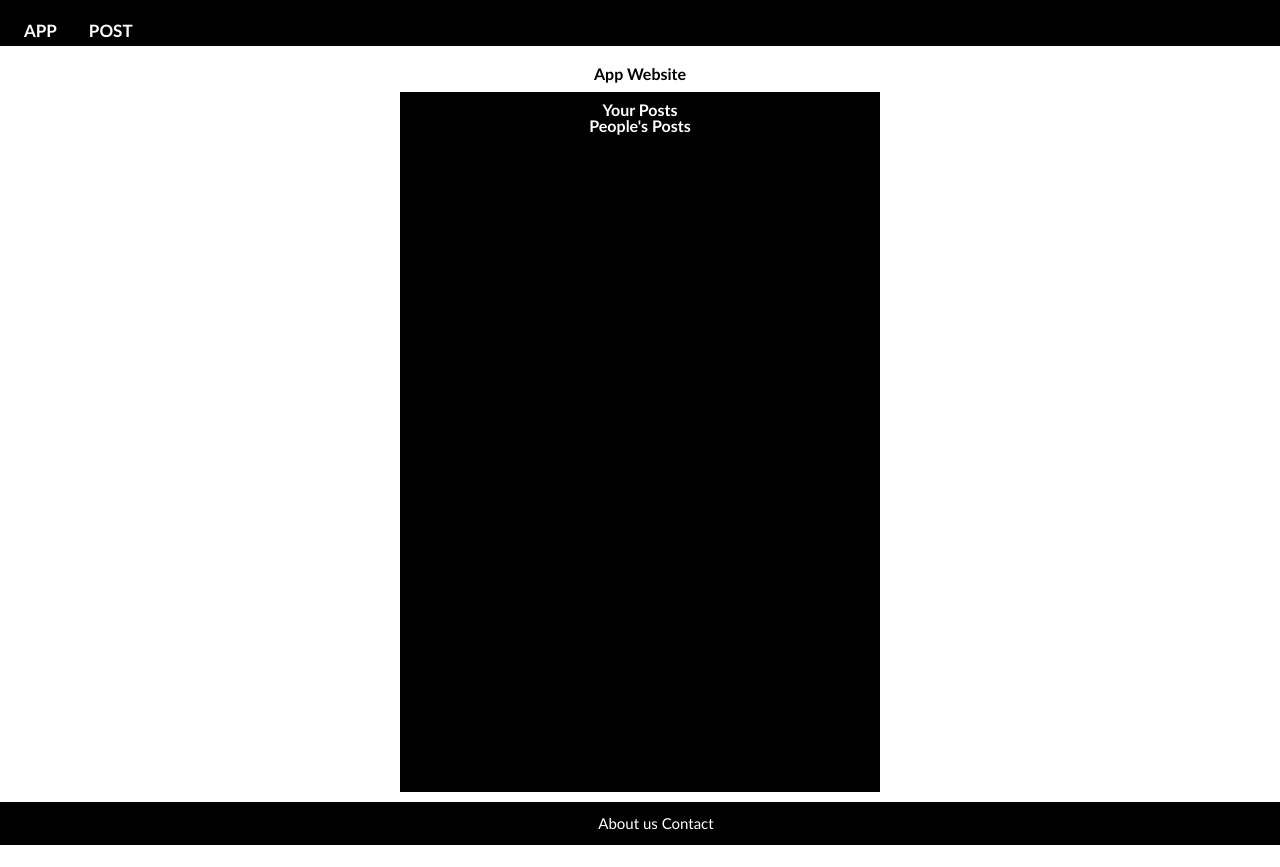
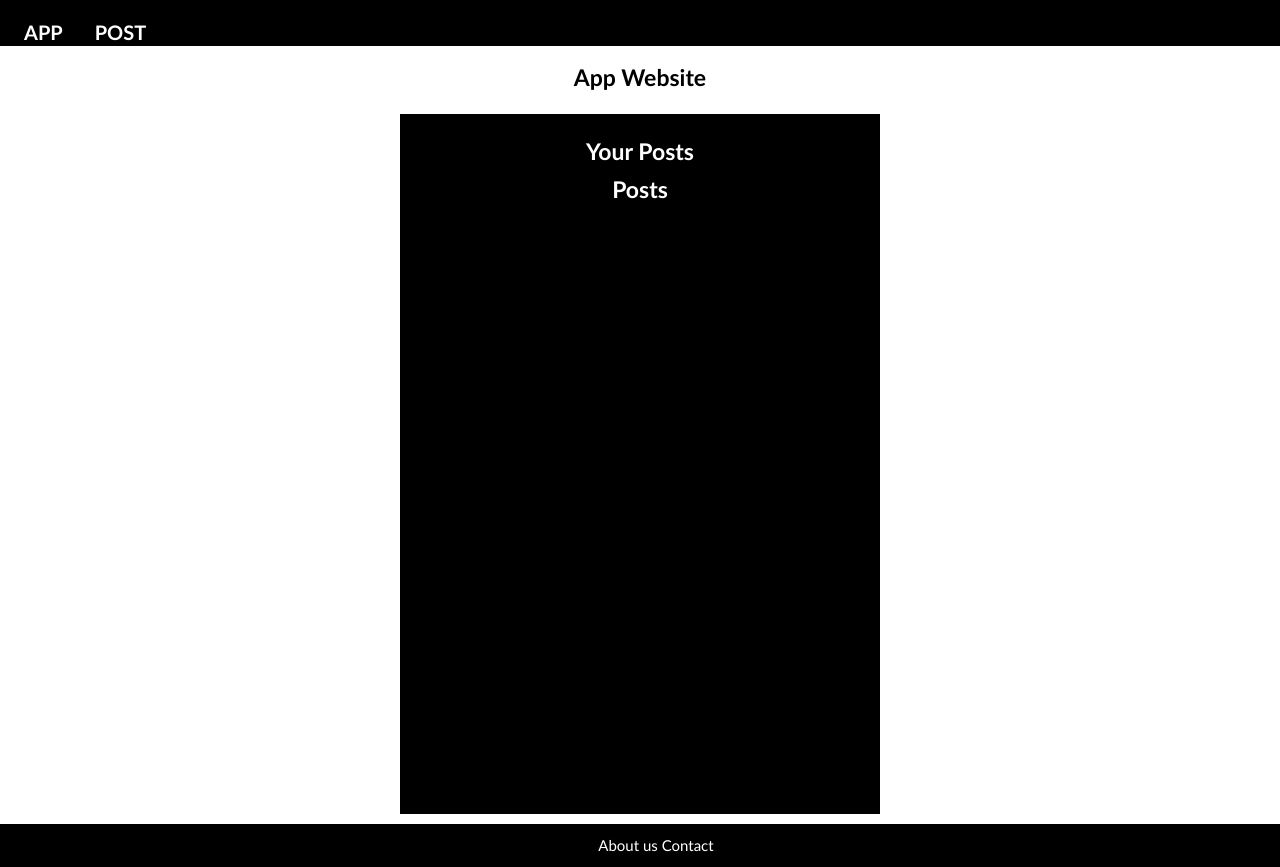
Before and after one commit to gacrodri/social-change, a Python web app: template templates/welcome.html in a window 1280 px wide. Before the commit the page ends 845 px from the top, so only its background shows below. Run offline with Jinja, Linux system fonts and the light colour scheme; the template is opened without the code that fills it, so the values that code supplies are empty.

Commit message:
font size

```diff
--- a/templates/style.css
+++ b/templates/style.css
@@ -9,7 +9,7 @@ form {
 }
 h1 {
   text-align: center;
-  font-size: 20px
+  font-size: 23px
 }
 body {
   font-family: "Trebuchet MS", Helvetica, sans-serif;
@@ -34,7 +34,7 @@ body {
   padding: 14px 16px;
   padding-bottom: 15px;
   text-decoration: none;
-  font-size: 17px;
+  font-size: 20px;
 }
 
 .Site {
@@ -47,8 +47,7 @@ body {
   flex: 1;
 }
 
-html, body, div, span, applet, object, iframe,
-h1, h2, h3, h4, h5, h6, p, blockquote, pre,
+html, body, div, span, applet, object, iframe, h2, h3, h4, h5, h6, p, blockquote, pre,
 a, abbr, acronym, address, big, cite, code,
 del, dfn, em, img, ins, kbd, q, s, samp,
 small, strike, strong, sub, sup, tt, var,
--- a/templates/welcome.html
+++ b/templates/welcome.html
@@ -38,7 +38,7 @@
   <h1>App Website</h1>
   <div id="main">
     <div class="content-item red">
-      <h1>Your Posts</h1>
+      <h1 >Your Posts</h1>
       {% for post in your_own_items %}
         <p id="title">{{post.title}}</p>
         <p>{{post.caption}}</p>
@@ -48,7 +48,7 @@
       <!--<h4>The fetched records from the query look like this</h4>
       {{your_own_posts}}-->
 
-      <h1>People's Posts</h1>
+      <h1>Posts</h1>
       {% for post in everyones_items %}
         <p id="title">{{post.title}}</p>
         <p>{{post.caption}}</p>
```
